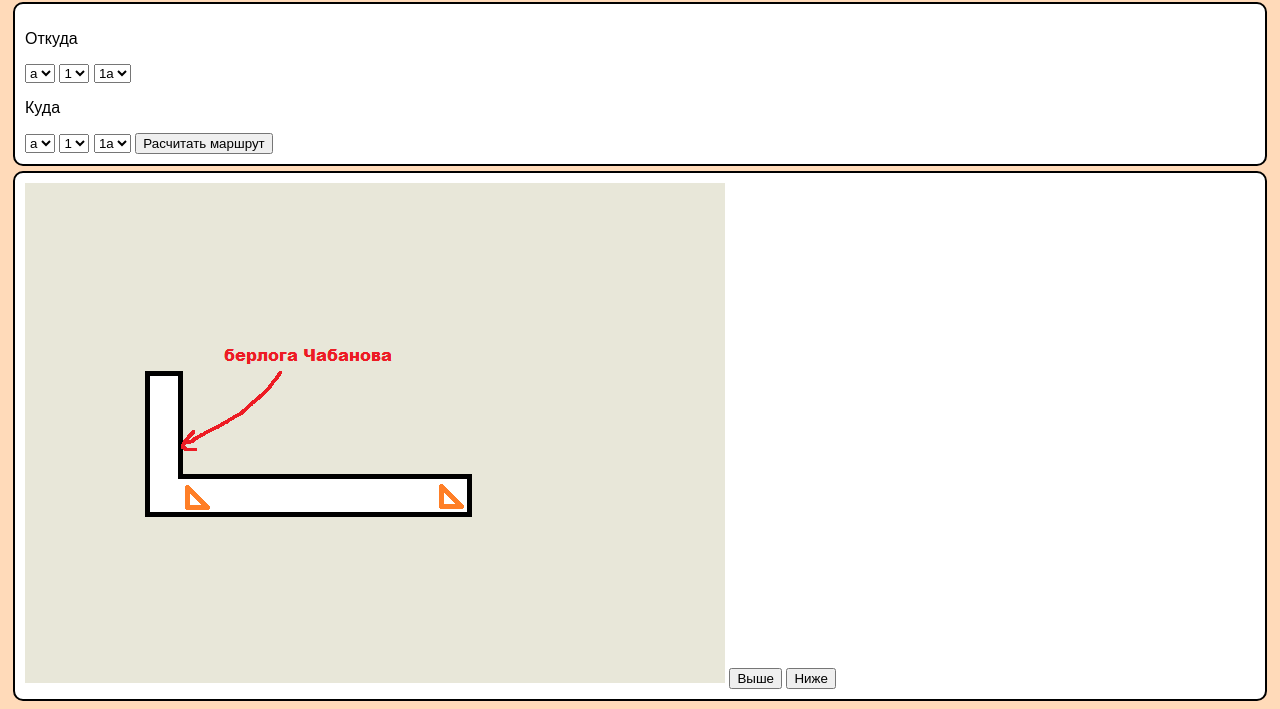
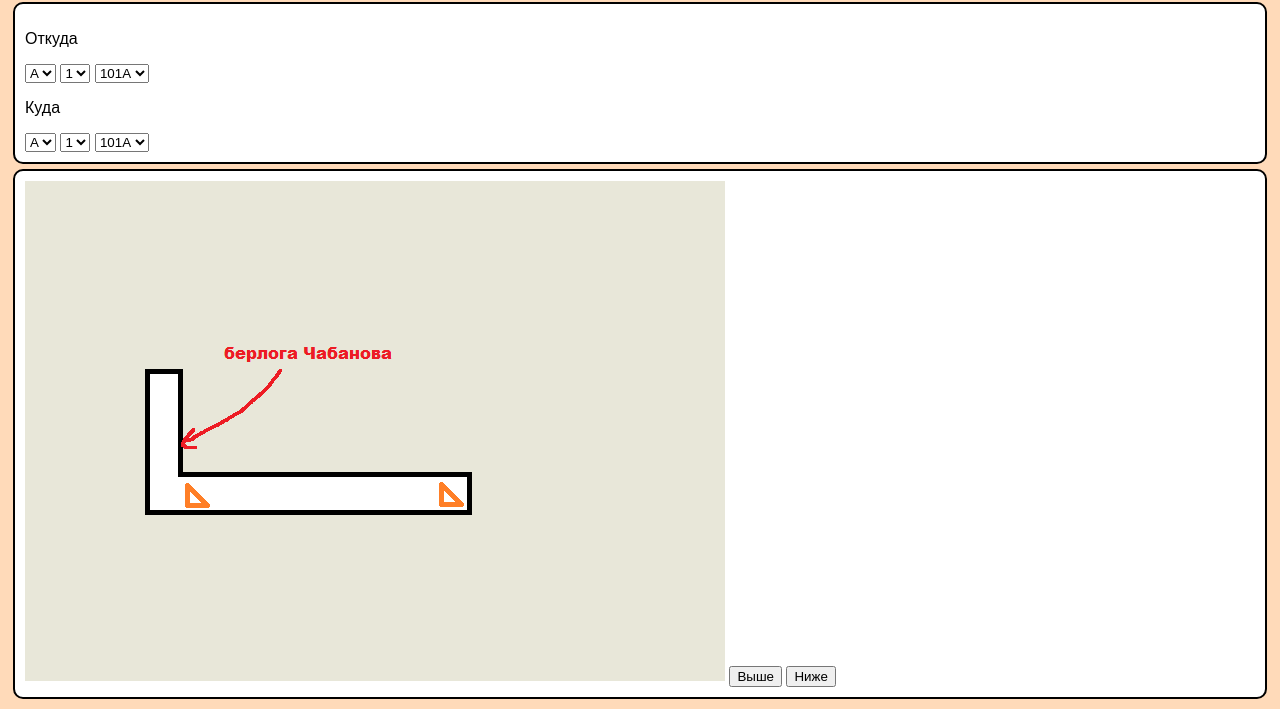
Before and after one commit to Teru3301/CFU-navigator, a plain HTML site: page navogator.html in a window 1280 px wide. Shown: the part 159-868 px from the top of the page. Drawn offline with Linux system fonts and the light colour scheme.

Commit message:
выпадающие спики теперь обновляются из графа

```diff
--- a/navogator.html
+++ b/navogator.html
@@ -36,40 +36,14 @@
 
     <div class="block">
         <p>Откуда</p>
-        <select id="building-body">
-            <option value="a">a</option>
-            <option value="b">b</option>
-            <option value="c">c</option>
-        </select>
-        <select id="floor">
-            <option value="1">1</option>
-            <option value="2">2</option>
-            <option value="3">3</option>
-        </select>
-        <select id="auditory">
-            <option value="1a">1a</option>
-            <option value="2a">2a</option>
-            <option value="3a">3a</option>
-        </select>
+        <select id="where_body"></select>
+        <select id="where_floor"></select>
+        <select id="where_auditory"></select>
 
         <p>Куда</p>
-        <select id="building-body">
-            <option value="a">a</option>
-            <option value="b">b</option>
-            <option value="c">c</option>
-        </select>
-        <select id="floor">
-            <option value="1">1</option>
-            <option value="2">2</option>
-            <option value="3">3</option>
-        </select>
-        <select id="auditory">
-            <option value="1a">1a</option>
-            <option value="2a">2a</option>
-            <option value="3a">3a</option>
-        </select>
-
-        <button type="button">Расчитать маршрут</button>
+        <select id="to_body"></select>
+        <select id="to_floor"></select>
+        <select id="to_auditory"></select>
     </div>
 
     <div class="block">
--- a/static/scripts/map.js
+++ b/static/scripts/map.js
@@ -1,3 +1,11 @@
+
+let where_body = document.getElementById(`where_body`);
+let where_floor = document.getElementById(`where_floor`);
+let where_auditory = document.getElementById(`where_auditory`);
+
+let to_body = document.getElementById(`to_body`);
+let to_floor = document.getElementById(`to_floor`);
+let to_auditory = document.getElementById(`to_auditory`);
 
 let current_floor = 0;
 let max_floor = 3;
@@ -7,23 +15,6 @@ let map_image = document.getElementById('map_image');
 let image_list = ["./static/images/l0.png", "./static/images/l1.png", "./static/images/l2.png", "./static/images/l3.png"];
 
 let graph = [];
-
-
-//          ЗАГРУЗКА ГРАФА ИЗ ФАЙЛА
-
-async function load_file() {
-    try {
-        const response = await fetch('./static/scripts/list.txt'); // Ожидаем завершения запроса
-        if (!response.ok) {
-            throw new Error(`Ошибка: ${response.status}`); // Проверяем успешность запроса
-        }
-        const text = await response.text(); // Ожидаем чтения текста
-        return text.split('\n'); // Возвращаем разделённый текст
-    } catch (error) {
-        console.error('Произошла ошибка:', error); // Обрабатываем ошибки
-        return []; // Возвращаем пустой массив в случае ошибки
-    }
-}
 
 class connect
 {
@@ -40,14 +31,37 @@ class Node
     {
         this.name = name;           //  название ноды (номер кабинета, туалет, мед-кабинет и т.д.)
         this.body = body;           //  корпус
-        this.foor = floor;          //  этаж текущего узла (будет использоваться для отрисовки линий маршрута)
+        this.floor = floor;          //  этаж текущего узла (будет использоваться для отрисовки линий маршрута)
         this.x = x;                 //  x и y позиции текущего узла на карте
         this.y = y;
-        this.connect = connections;   //  список нод с которыми связана текущая и расстояние до них [{нода, расстояние}]
+        this.connect = connections; //  список нод с которыми связана текущая и расстояние до них [{нода, расстояние}]
         this.distance = 0;          //  дистанция до этого узла от начального
         this.route = [this.name];   //  путь от начального узла до текущего
     }
 };
+
+
+
+
+
+
+//          ЗАГРУЗКА ГРАФА ИЗ ФАЙЛА В ГРАФ
+
+
+
+async function load_file() {
+    try {
+        const response = await fetch('./static/scripts/list.txt'); // Ожидаем завершения запроса
+        if (!response.ok) {
+            throw new Error(`Ошибка: ${response.status}`); // Проверяем успешность запроса
+        }
+        const text = await response.text(); // Ожидаем чтения текста
+        return text.split('\n'); // Возвращаем разделённый текст
+    } catch (error) {
+        console.error('Произошла ошибка:', error); // Обрабатываем ошибки
+        return []; // Возвращаем пустой массив в случае ошибки
+    }
+}
 
 (async () => {
     let text = await load_file();
@@ -63,15 +77,133 @@ class Node
             let connection = new connect(line[5 + j * 2], line[5 + j * 2 + 1]);
             connect_list.push(connection);
         }
-       let node = new Node(line[0], line[1], line[2], line[3], line[4], connect_list);
+       let node = new Node(line[0], line[1], parseInt(line[2]), line[3], line[4], connect_list);
 
         graph.push(node);
     }
+
+
+
+
+
+
+//          ЗАПОЛНЕНИЕ ВЫПАДАЮЩЕГО СПИСКА
+
+
+
+    for (let i = 0; i < graph.length; i++)
+    {
+        let cur_body = graph[i].body;
+        let where_opt = document.createElement(`option`);
+        let to_opt = document.createElement(`option`);
+
+        if (where_body.innerHTML.indexOf(`value="` + cur_body + `"`) > -1) {
+            console.log(`skip`);
+        } else {
+            where_opt.value = cur_body;
+            where_opt.innerHTML = cur_body;
+            where_body.appendChild(where_opt);
+
+            to_opt.value = cur_body;
+            to_opt.innerHTML = cur_body;
+            to_body.appendChild(to_opt);
+        }
+    }
+
+    refresh_list(where_body);
+    refresh_list(to_body);
+
 })();
+
+
+//          ОБНОВЛЕНИЕ ЭЛЕМЕНТОВ ВЫПАДАЮЩЕГО СПИСКА
+
+function refresh_list(element_)
+{
+    let parent = element_;
+    let child;
+    let preparent;
+
+    switch (parent)
+    {
+        case where_body:
+            child = where_floor;
+            break;
+        case where_floor:
+            child = where_auditory;
+            preparent = where_body;
+            break;
+        case to_body:
+            child = to_floor;
+            break;
+        case to_floor:
+            child = to_auditory;
+            preparent = to_body;
+    }
+
+
+    while (child.length) {
+        child.remove(0);
+    }
+
+    for (let i = 0; i < graph.length; i++)
+    {
+        if (child.innerHTML.indexOf(`value="` + graph[i].floor + `"`) > -1) {
+            console.log(`skip`);
+        } else {
+            let opt = document.createElement(`option`);
+
+            if (parent == where_body || parent == to_body)
+            {
+                if (graph[i].body == parent.value) {
+                    opt.value = graph[i].floor;
+                    opt.innerHTML = graph[i].floor;
+                    child.appendChild(opt);
+                }
+            } else {
+                if (graph[i].floor == parent.value)
+                {
+                    if (graph[i].body == preparent.value)
+                    {
+                        opt.value = graph[i].name;
+                        opt.innerHTML = graph[i].name;
+                        child.appendChild(opt);
+                    }
+                }
+            }
+        }
+    }
+
+    if (preparent == undefined) {
+        refresh_list(child);
+    }
+}
+
+
+//          ОБРАБОТКА ИЗМЕНЕНИЯ ЭЛЕМЕНТОВ ВЫПАДАЮЩЕГО СПИСКА
+
+where_body.addEventListener(`change`, (event) => {
+    refresh_list(where_body);
+});
+where_floor.addEventListener(`change`, (event) => {
+    refresh_list(where_floor);
+});
+
+to_body.addEventListener(`change`, (event) => {
+    refresh_list(to_body);
+});
+to_floor.addEventListener(`change`, (event) => {
+    refresh_list(to_floor);
+});
+
+
+
 
 
 
 //          ПЕРЕКЛЮЧЕНИЕ СЛОЯ КАРТЫ
+
+
 
 function layer_up()
 {
```
